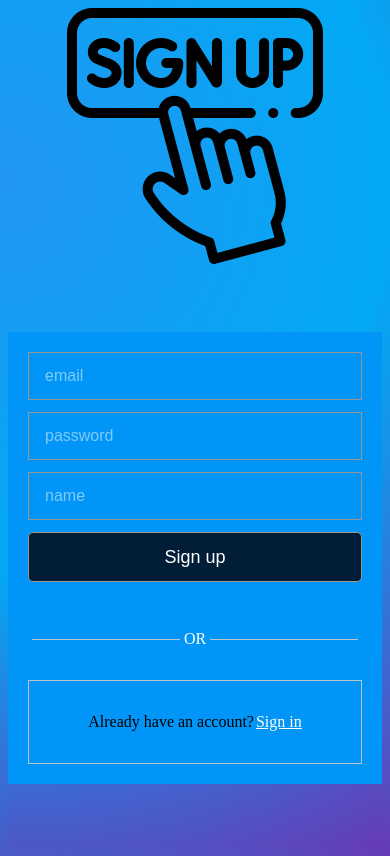
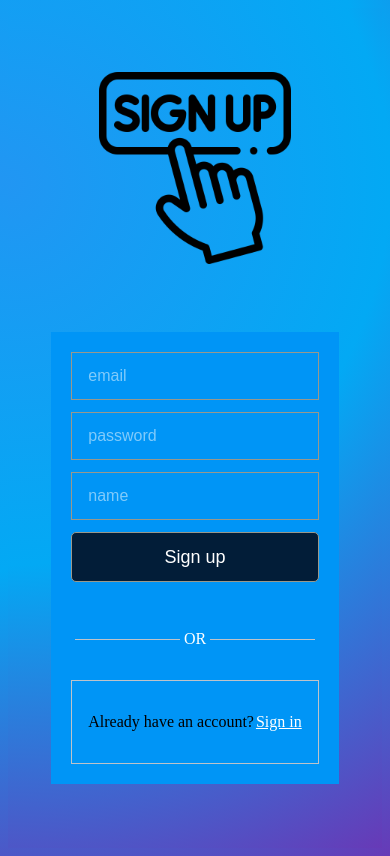
Before and after one commit to mohamed-aje/Pern-Authentication, a React (Create React App) app in the folder client/: page /register in a window 390 px wide. Built offline with nearby package versions, Linux system fonts and the light colour scheme.

Commit message:
fixed lgoin and logout styles

```diff
--- a/client/src/components/Register.js
+++ b/client/src/components/Register.js
@@ -30,7 +30,7 @@ const Register = () => {
   return (
     <div className="login__container bg__gardient">
       <div className="login__welcome">
-        <div className="login__logo">
+        <div className="register__logo">
           <div className="box-1">
             <img src={pic5} />
           </div>
--- a/client/src/components/styles/login.css
+++ b/client/src/components/styles/login.css
@@ -4,8 +4,6 @@
     flex-direction: column;
     justify-content: center;
     align-items: center;
-    padding: 0 auto;
-    margin: 0;
 
 
   }
@@ -108,3 +106,11 @@
     color: #fff;
     margin-left:2px ;
   }
+
+@media screen and (max-width:550px) {
+    .login__logo img{
+        width: 16rem !important;
+    }
+    .login__welcome{
+padding: 0;    }
+}
--- a/client/src/components/styles/register.css
+++ b/client/src/components/styles/register.css
@@ -1,11 +1,6 @@
 .register-form{
     margin: 0 ;
     padding: 20px;
-}
-.register-form h1{
-    font-size: large;
-    text-align: center;
-    font-weight: 800;
 }
 
 form{
@@ -57,21 +52,25 @@ input:-webkit-autofill:active{
     padding: 0 25px;
     margin-bottom: 2rem;
   }
-    .login__logo img {
+    .register__logo img {
     width: 10.25rem !important;
 
   }
-    .login__logo{
+    .register__logo{
+        margin-top: 4rem;
     display: flex;
     justify-content: center;
   }
 
 
+  @media screen and (max-width:550px) {
+    .register__logo img{
+        width: 12rem !important;
+    }
+    form{
 
-@media screen and (max-width:550px) {
-    .login__logo img{
-        width: 16rem !important;
+        margin: 2rem auto;
+        width: auto;
     }
-    .login__welcome{
-padding: 0;    }
-}
+
+  }
```
